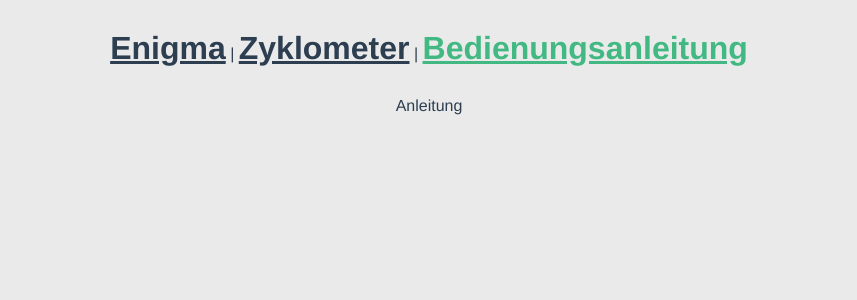
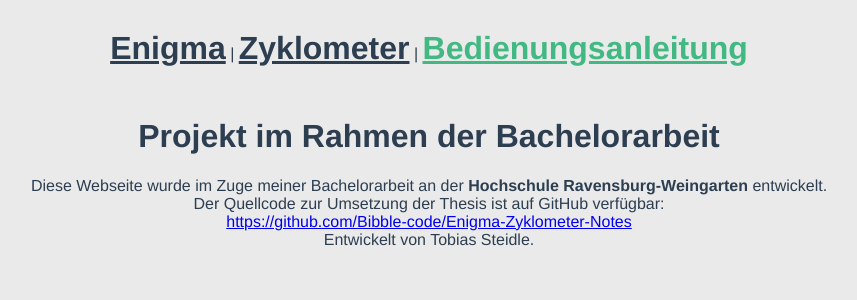
Before and after one commit to Bibble-code/EnigmaSite, a Vue app: page /manual in a window 1280 px wide. Shown: the top 300 px of the page, without its empty margins (211-1068 px from the left). Built offline with nearby package versions, Linux system fonts and the light colour scheme.

Commit message:
added credetials

```diff
--- a/package.json
+++ b/package.json
@@ -14,6 +14,7 @@
     "vue-toastification": "^2.0.0-rc.5"
   },
   "devDependencies": {
+    "@types/lodash": "^4.17.19",
     "@vue/cli-plugin-babel": "~5.0.0",
     "@vue/cli-plugin-router": "~5.0.0",
     "@vue/cli-service": "~5.0.0"
--- a/src/views/InstructionsView.vue
+++ b/src/views/InstructionsView.vue
@@ -1,6 +1,16 @@
 <template>
- Anleitung
-
+  <div class="anleitung">
+    <h1>Projekt im Rahmen der Bachelorarbeit</h1>
+    <p>
+      Diese Webseite wurde im Zuge meiner Bachelorarbeit an der
+      <strong>Hochschule Ravensburg-Weingarten</strong> entwickelt.<br />
+      Der Quellcode zur Umsetzung der Thesis ist auf GitHub verfügbar:<br />
+      <a href="https://github.com/Bibble-code/Enigma-Zyklometer-Notes" target="_blank" rel="noopener noreferrer">
+        https://github.com/Bibble-code/Enigma-Zyklometer-Notes
+      </a><br />
+      Entwickelt von Tobias Steidle.
+    </p>
+  </div>
 </template>
 
 <script setup>
```
Also changed, not shown: 1 other file (tests, documents, lock files or other folders).
